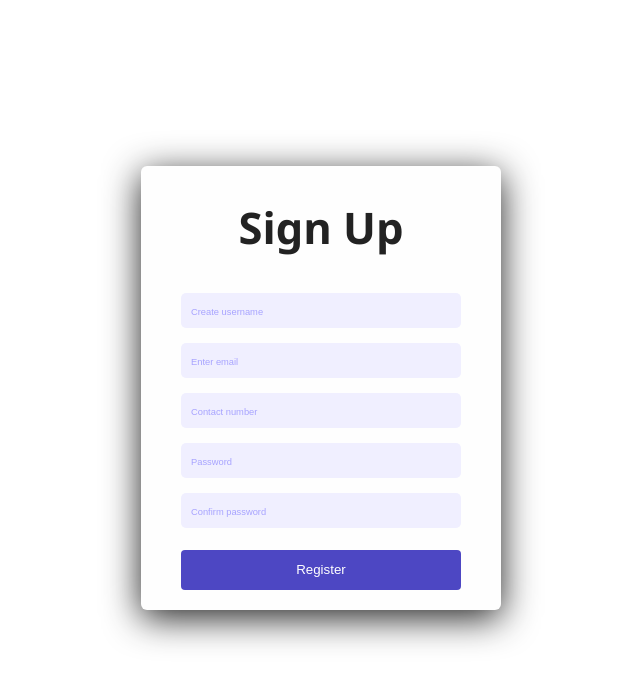
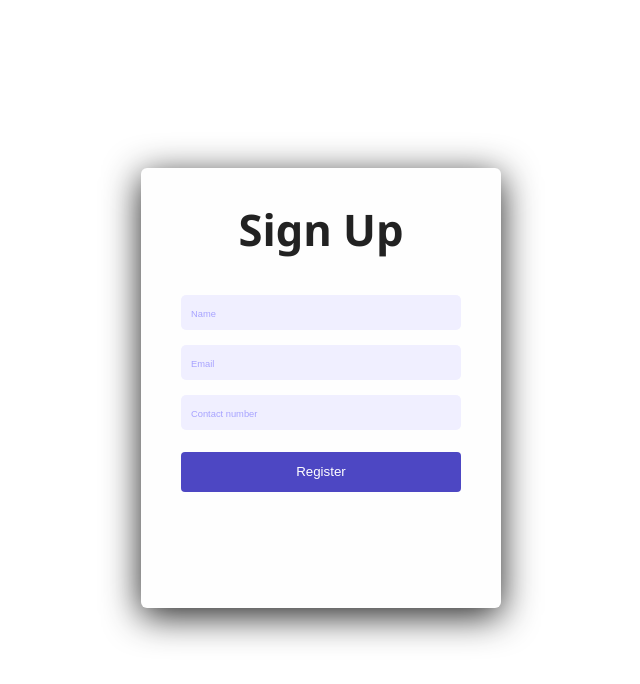
Before and after one commit to UBC-CIC/remote-mobility-monitoring, a React (Create React App) app in the folder webapp/: page /sysadmin in a window 1280 px wide. Shown: the top 684 px of the page, without its empty margins (575-1215 px from the left). Built offline with nearby package versions, Linux system fonts and the light colour scheme.

Commit message:
Refactored code according to eslint

```diff
--- a/webapp/src/App.tsx
+++ b/webapp/src/App.tsx
@@ -2,7 +2,7 @@ import React from "react";
 import "./App.css";
 import LoginPage from "./components/LoginPage/LoginPage";
 import Home from "./Home";
-import SignUp from "./components/SystemAdmin/SystemAdmin";
+import SystemAdmin from "./components/SystemAdmin/SystemAdmin";
 import { BrowserRouter as Router, Routes, Route} from "react-router-dom";
 
 function App() {
@@ -11,7 +11,7 @@ function App() {
             <Routes>
                 <Route path="/" element={<Home/>}/>
                 <Route path="/login" element={<LoginPage/>}/>
-                <Route path="/sysadmin" element={<SignUp/>}/>
+                <Route path="/sysadmin" element={<SystemAdmin/>}/>
             </Routes>
         </Router>
     );
--- a/webapp/src/components/SystemAdmin/SystemAdmin.tsx
+++ b/webapp/src/components/SystemAdmin/SystemAdmin.tsx
@@ -1,46 +1,43 @@
-import React from "react";
+import React, {useState} from "react";
 import "./SystemAdmin.css";
 
-export default class SignUp extends React.Component{
-    handleChange = (event : any) => {
+function SystemAdmin() {
+    const [name, setName] = useState("");
+    const [email, setEmail] = useState("");
+    const [contact, setContact] = useState("");
+    const handleSubmit = (event : React.FormEvent) => {
         event.preventDefault();
-        const { name, value } = event.target;
-        this.setState({[name]: value});
-        console.log(this.state) ;
+        console.log(name);
+        console.log(email);
+        console.log(contact);
     };
 
-    handleSubmit = (event : any) => {return;};
-
-    render() {
     return (
         <div className="sysadmin">
             <div className='wrapper'>
                 <div className='form-wrapper'>
                     <h2>Sign Up</h2>
-                        <form onSubmit={this.handleSubmit} noValidate >
-                            <div className='username'>
-                                <input type='text' name='username' placeholder="Create username" onChange={this.handleChange}/>
+                    <form onSubmit={handleSubmit} noValidate >
+                        <div className='email'>
+                            <input type='text' name='name' placeholder="Name" onChange={
+                                (e) => setName(e.target.value)}/>
                         </div>
                         <div className='email'>
-                                <input type='email' name='email' placeholder="Enter email" onChange={this.handleChange}/>
+                            <input type='email' name='email' placeholder="Email" onChange={
+                                (e) => setEmail(e.target.value)}/>
                         </div>
                         <div className='contact_number'>
-                                <input type='contact_number' name='contact number' placeholder="Contact number" onChange={this.handleChange}/>
-                            </div>
-                            <div className='password'>
-                                <input type='password' name='password' placeholder="Password" onChange={this.handleChange}/>
-                            </div>
-                            <div className='Confirm_Password'>
-                                <input type='password' name='confirm password' placeholder="Confirm password" onChange={this.handleChange}/>
+                            <input type='contact_number' name='contact number' placeholder="Contact number" onChange={
+                                (e) => setContact(e.target.value)}/>
                         </div>
                         <div className='submit'>
-                                <button>Register</button>
+                            <button onClick={handleSubmit}>Register</button>
                         </div>
                     </form>
                 </div>
             </div>
-
         </div>
     );
 }
-}
+
+export default SystemAdmin;
--- a/webapp/src/index.tsx
+++ b/webapp/src/index.tsx
@@ -2,7 +2,6 @@ import React from "react";
 import ReactDOM from "react-dom/client";
 import "./index.css";
 import App from "./App";
-import reportWebVitals from "./reportWebVitals";
 
 const root = ReactDOM.createRoot(
   document.getElementById("root") as HTMLElement
```
Also changed, not shown: webapp/.eslintrc.js, 1 other file (tests, documents, lock files or other folders). Lines whose indentation alone changed are shown as unchanged.
